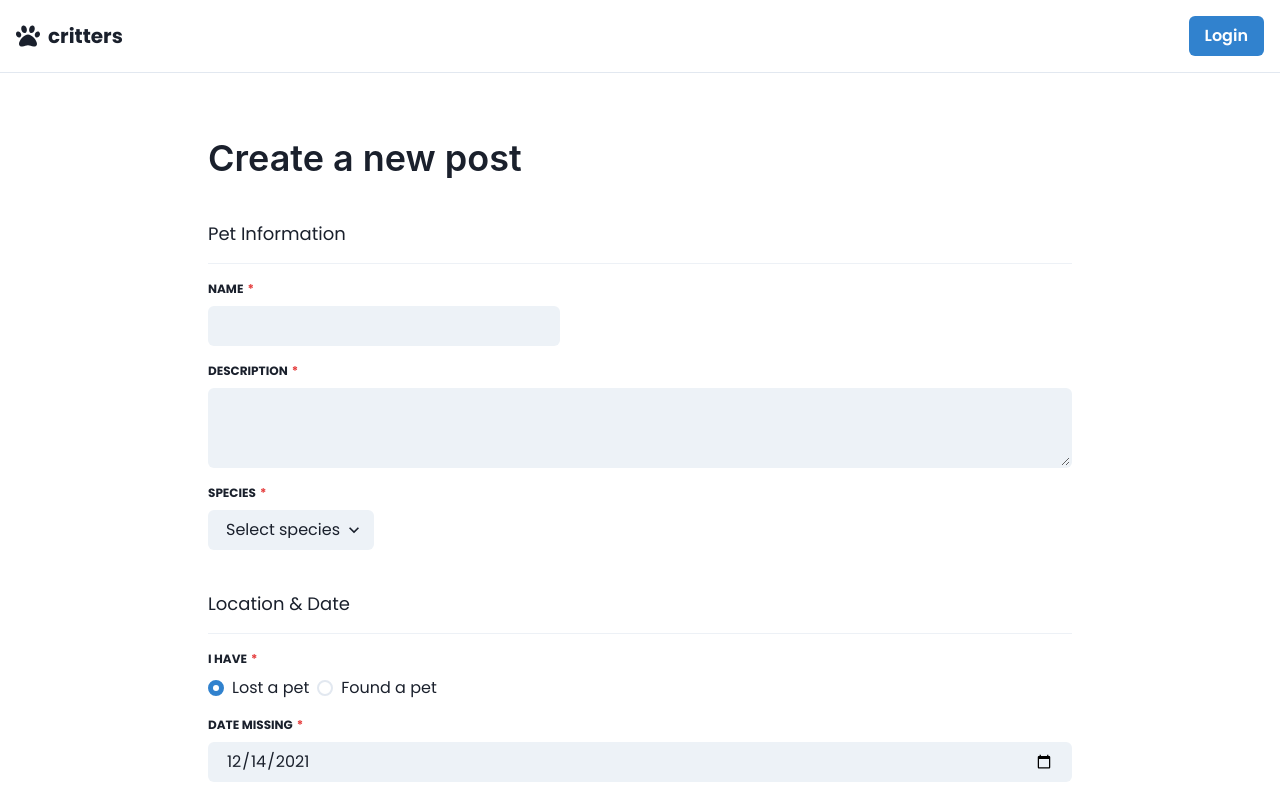
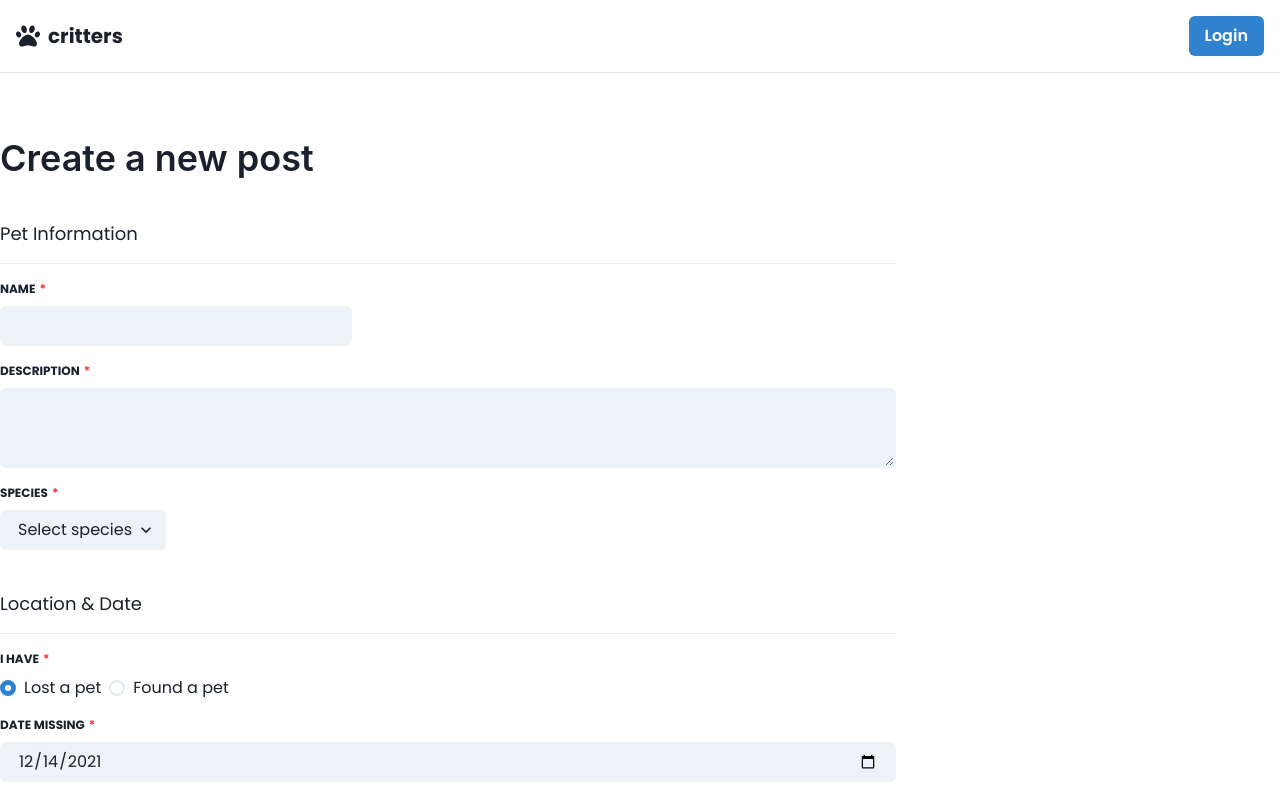
Before and after one commit to Uvacoder/critters, a Next.js app: page /create in a window 1280 px wide. Shown: the top 800 px of the page. Built offline with nearby package versions, Linux system fonts and the light colour scheme; no server answers.

Commit message:
left align create form

```diff
--- a/pages/create.tsx
+++ b/pages/create.tsx
@@ -38,7 +38,7 @@ const Create = () => {
   const router = useRouter();
   return (
     <MainLayout title="Create a new post">
-      <Box px="1em" maxW="4xl" m="auto">
+      <Box maxW="4xl">
         <Heading
           as="h1"
           fontSize={{ base: "2xl", md: "3xl", lg: "4xl" }}
```
